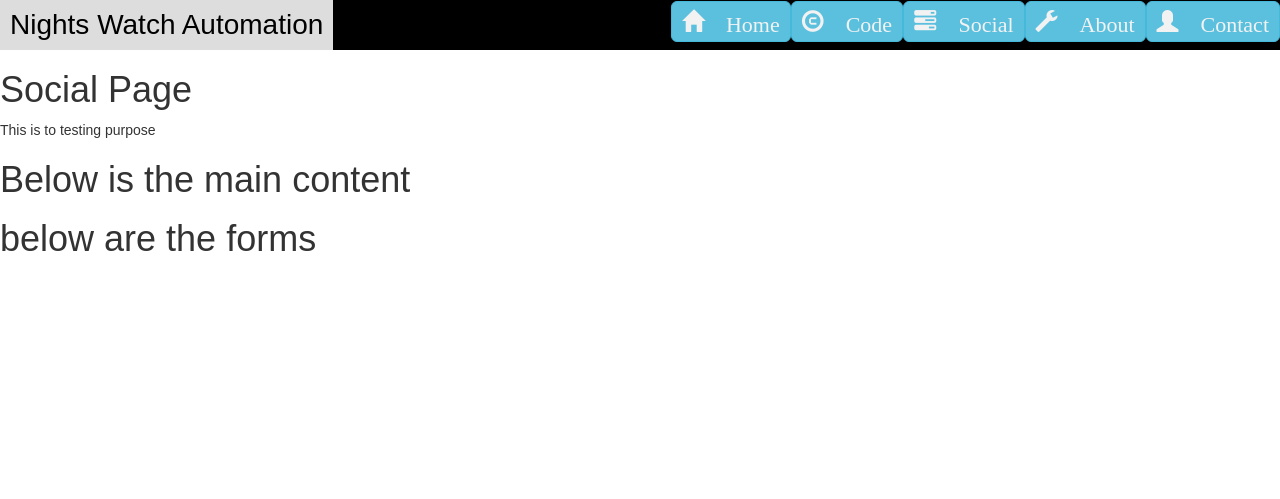
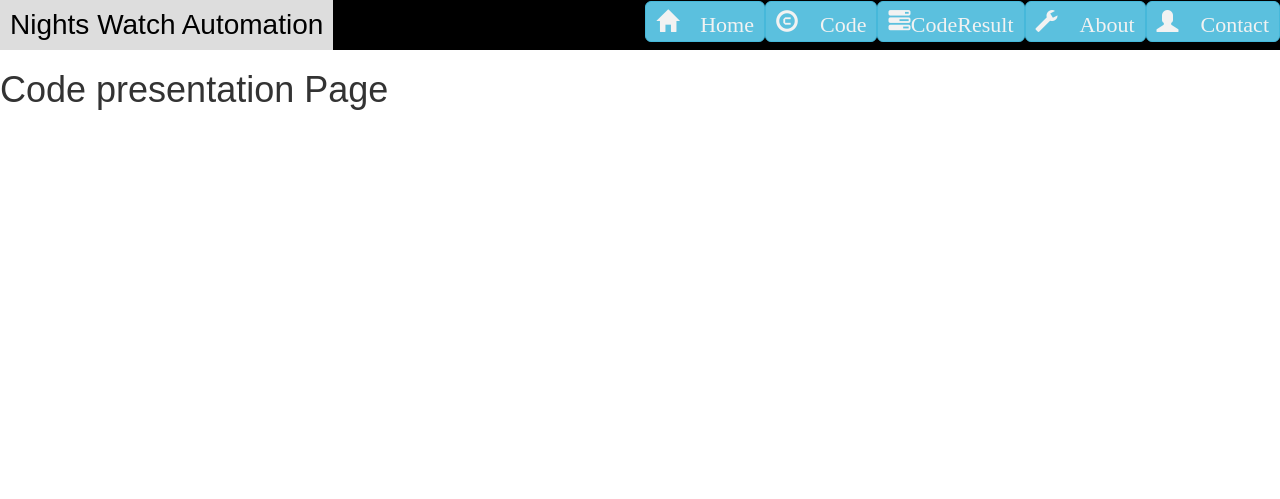
Before and after one commit to AkashZawar/Avishkar, a Django app: page /social/ in a window 1280 px wide. Shown: the top 499 px of the page. Run offline with Django 3.2, Linux system fonts and the light colour scheme; some libraries are stand-ins or nearby versions.

Commit message:
som fixes 5 April

```diff
--- a/myenv/src/pages/templates/page/search.html
+++ b/myenv/src/pages/templates/page/search.html
@@ -348,7 +348,7 @@
 
 				<div class=" main-title d-flex justify-content-center h-100">
 					<div class="searchbar">
-						<input class="search_input" type="text" name="" placeholder="Search...">
+						<input method='POST' class="search_input" type="text" name="" placeholder="Search...">
 						<a href="/product" class="search_icon glyphicon glyphicon-search">
 							<i class="fas fa-search"></i>
 						</a>
--- a/myenv/src/pages/views.py
+++ b/myenv/src/pages/views.py
@@ -26,10 +26,8 @@ def about_view(request,*args,**kwargs):
 	return render(request,"about.html",my_context)
 
 def search_view(request,*args,**kwargs):
-	my_context = {
-			"pagetitle" : "NightWatch Automation : Search"
-			}
-	#return HttpResponse("<h1>Social world</h1>")
+	if request.method == 'POST':
+		print(request)
 	return render(request,"page/search.html",{})
 
 def contact_view(request,*args,**kwargs):
--- a/myenv/src/templates/base.html
+++ b/myenv/src/templates/base.html
@@ -98,8 +98,8 @@
             <!-- <span class="glyphicon glyphicon-home"></span> Home -->
           </a>
         <!-- <a class="glyphicon glyphicon-home" href="/search">Home</a> -->
-        <a href="/create" class="btn btn-info btn-lg glyphicon glyphicon-copyright-mark"> Code </a>
-        <a href="/social" class="btn btn-info btn-lg glyphicon glyphicon-tasks"> Social</a>
+        <a href="/upload" class="btn btn-info btn-lg glyphicon glyphicon-copyright-mark"> Code </a>
+        <a href="/social" class="btn btn-info btn-lg glyphicon glyphicon-tasks">CodeResult</a>
         <a href="/about" class="btn btn-info btn-lg glyphicon glyphicon-wrench"> About</a>
         <a href="/contact" class="btn btn-info btn-lg glyphicon glyphicon-user"> Contact</a>
       </div>
--- a/myenv/src/templates/social.html
+++ b/myenv/src/templates/social.html
@@ -1,22 +1,8 @@
 {% extends 'base.html' %}
 
 {% block content %}
-<h1>Social Page</h1>
-<p>This is to testing purpose</p>
+<h1>Code presentation Page</h1>
 
-<h1>Below is the main content</h1>
-		{% for post in posts %}
-
-		<h5>{{ post.post}}</h5>
-
-		{% endfor %}
-
-<h1> below are the forms</h1>
-		{% for post in form %}
-
-		<h5>{{ form.post}}</h5>
-
-		{% endfor %}
 
 
 {% endblock %}
--- a/myenv/src/trydjango/urls.py
+++ b/myenv/src/trydjango/urls.py
@@ -29,7 +29,7 @@ from product.views import product_detail_view,product_create_view
 
 urlpatterns = [
     path('admin/', admin.site.urls),
-    path('', home_view, name='home'),
+    path('', search_view, name='home'),
     path('home/', home_view, name='home'),
     path('about/', about_view),
     path('search/', search_view),
```
Also changed, not shown: myenv/src/db.sqlite3.
